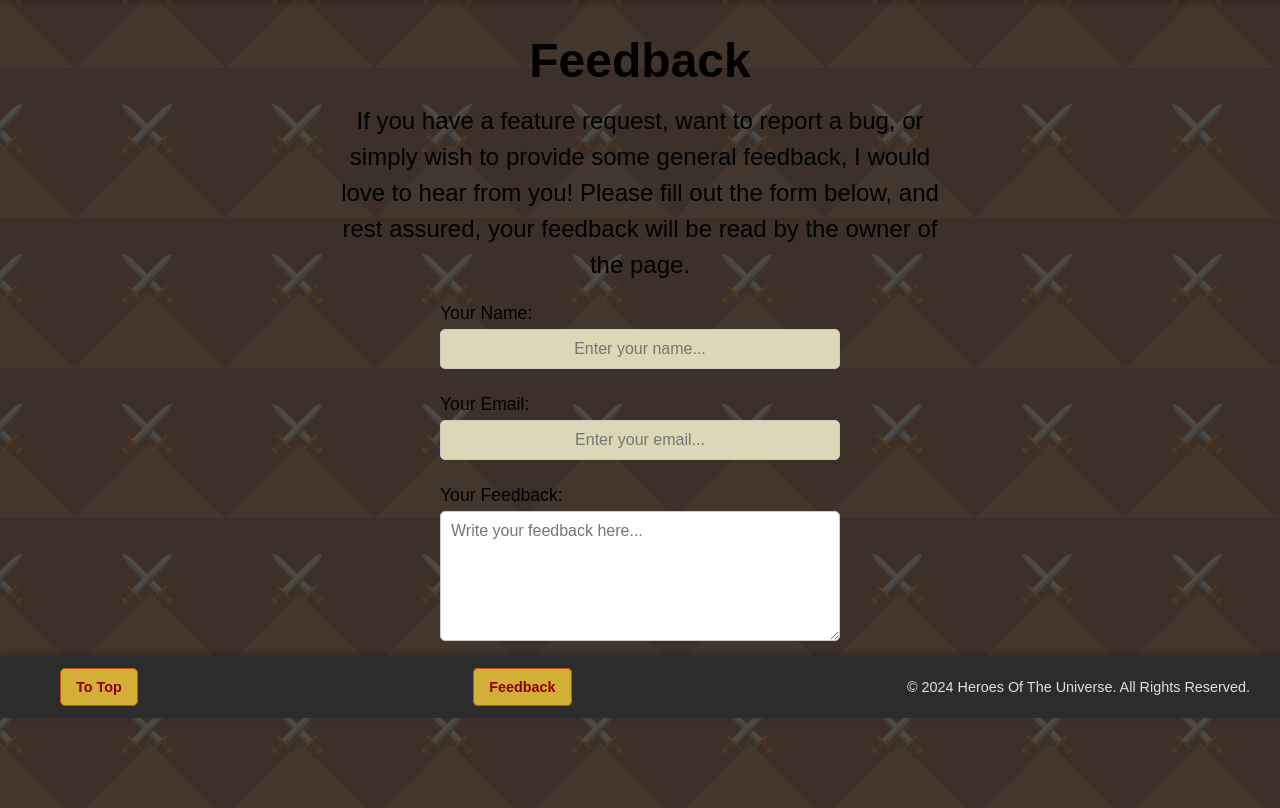
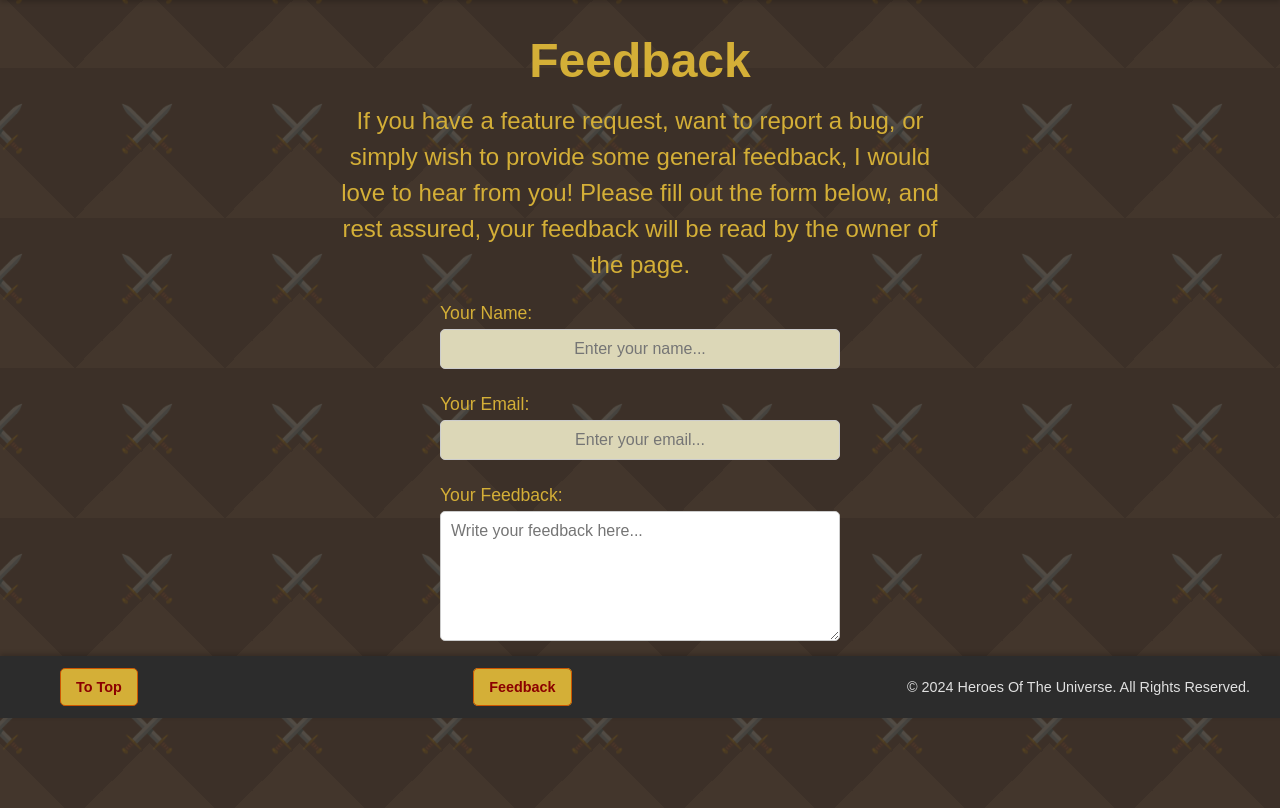
Before and after one commit to BiagiarelliAdriano/HeroesOfTheUniverse, a Django app: page /home/feedback/ in a window 1280 px wide. Shown: the part 82-890 px from the top of the page. Run offline with Django 4.2, Linux system fonts and the light colour scheme; some libraries are stand-ins or nearby versions; some web fonts are replaced.

Commit message:
Adjust feedback text color

```diff
--- a/static/css/styles.css
+++ b/static/css/styles.css
@@ -1005,6 +1005,7 @@ button.save-character {
     padding: 20px;
     margin: 0 auto;
     max-width: 90%;
+    color: var(--highlight-color);
 }
 
 .feedback-title {
```
